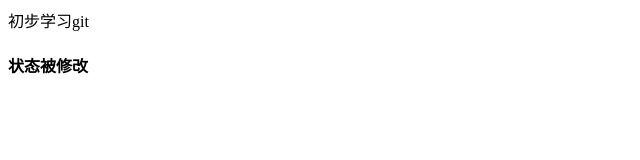
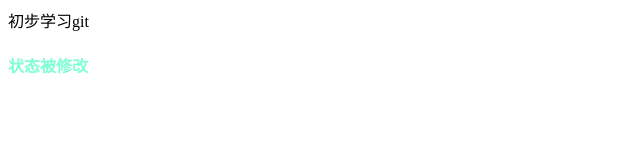
Before and after one commit to lmcherryblossom/project_01, a plain HTML site: page index.html in a window 1280 px wide. Shown: the whole page, without its empty margins (0-640 px from the left). Drawn offline with Linux system fonts and the light colour scheme.

Commit message:
修改完成

```diff
--- a/index.html
+++ b/index.html
@@ -6,6 +6,11 @@
     <meta http-equiv="X-UA-Compatible" content="IE=edge">
     <meta name="viewport" content="width=device-width, initial-scale=1.0">
     <title>Document</title>
+    <style>
+        h4 {
+            color: aquamarine;
+        }
+    </style>
 </head>
 
 <body>
```
